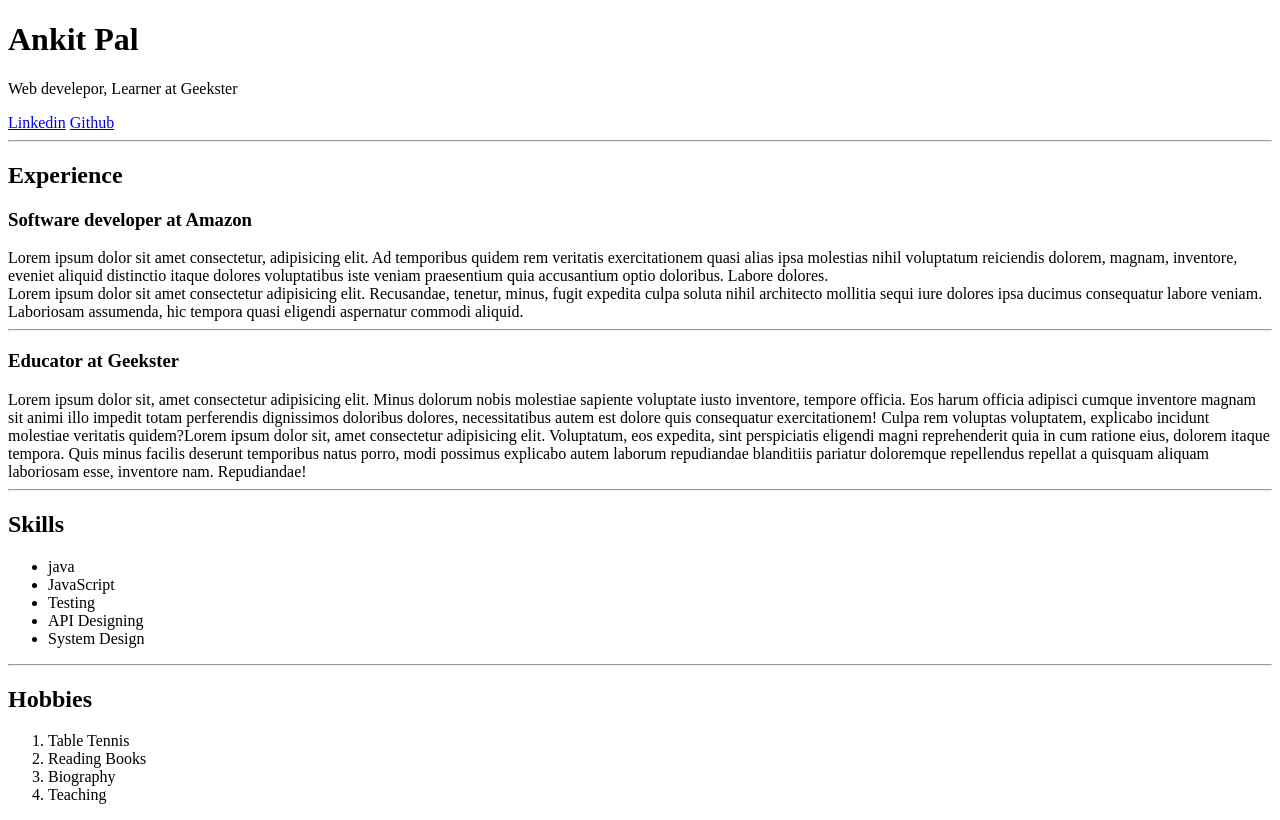
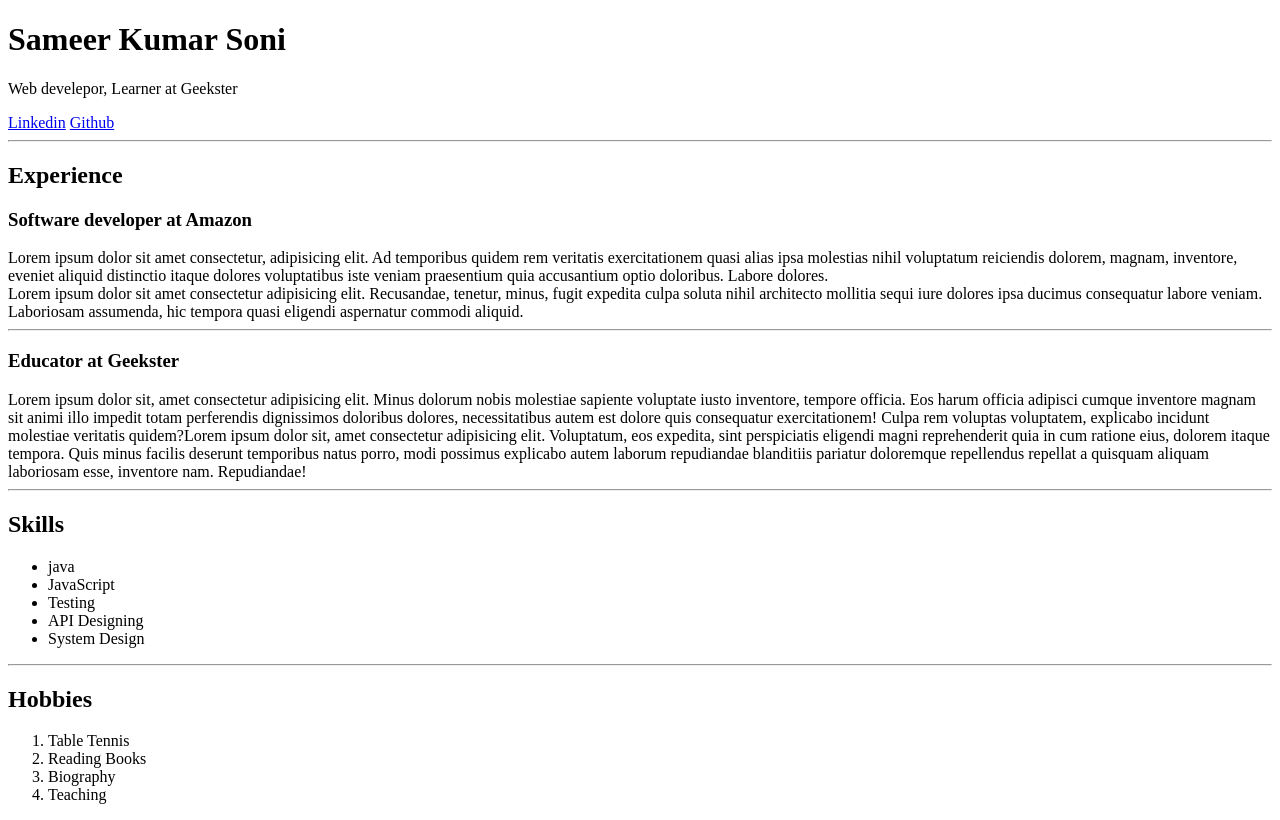
Before and after one commit to AnkitPal7066/assignment-resume, a plain HTML site: page index.html in a window 1280 px wide. Drawn offline with Linux system fonts and the light colour scheme.

Commit message:
Resume.html

```diff
--- a/index.html
+++ b/index.html
@@ -4,9 +4,9 @@
     <meta charset="UTF-8">
     <meta http-equiv="X-UA-Compatible" content="IE=edge">
     <meta name="viewport" content="width=device-width, initial-scale=1.0">
-    <title>Ankit Pal</title>
+    <title>Sameer Kumar Soni</title>
 </head>
-<h1>Ankit Pal</h1>
+<h1>Sameer Kumar Soni</h1>
     <p>
         Web develepor, Learner at Geekster
     </p>
```
